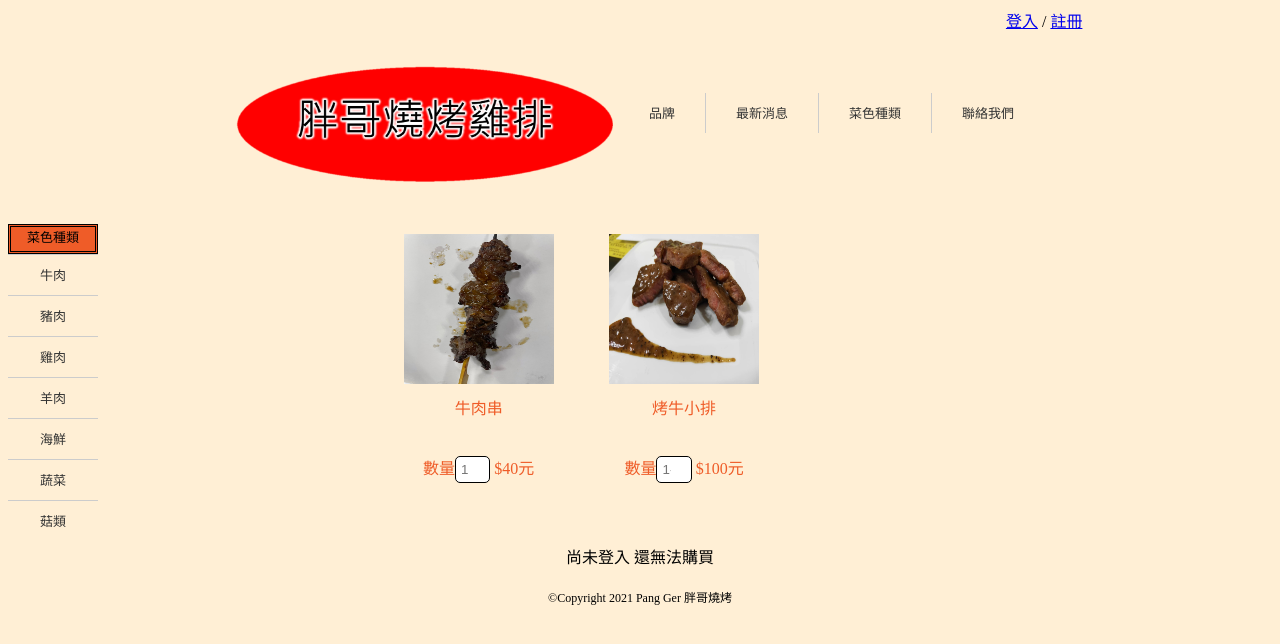
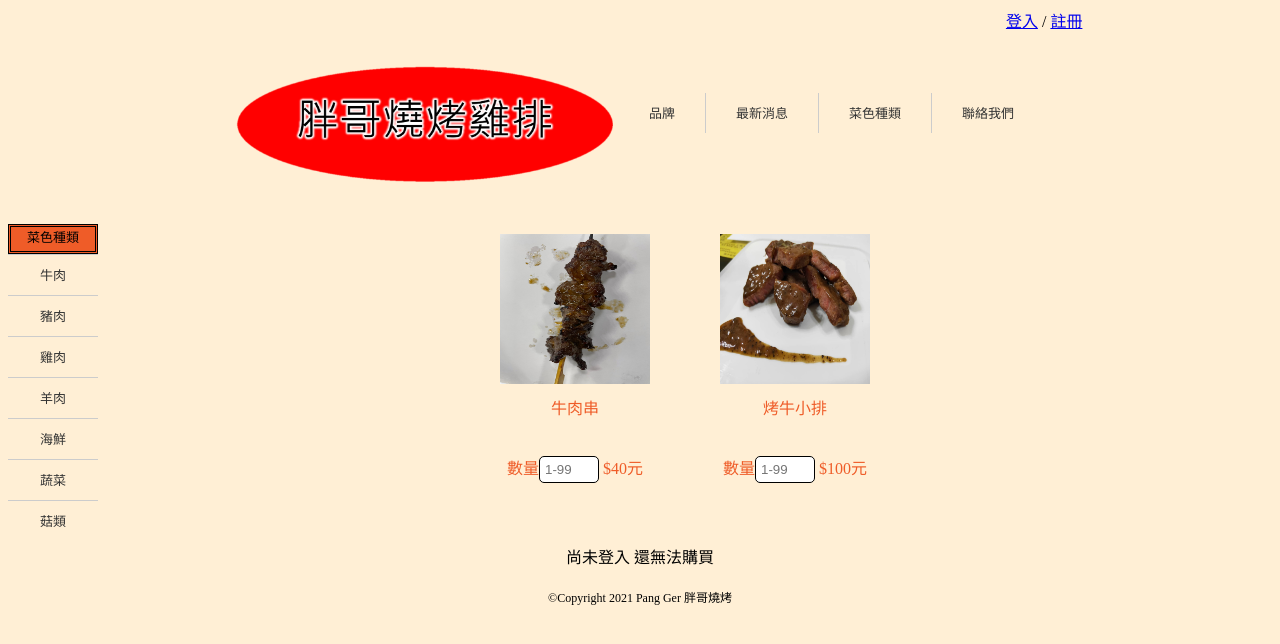
Before and after one commit to D1074181058/bran-vue, a Django app: page /dish/beef/ in a window 1280 px wide. Shown: the top 644 px of the page. Run offline with Django 3.2, Linux system fonts and the light colour scheme; data comes from the database, SQL or seed files in the repository.

Commit message:
no message

```diff
--- a/static/css/style2.css
+++ b/static/css/style2.css
@@ -82,13 +82,13 @@
 }
 
 .food {
-    width:30%;
+    width:200px;
     display: flex;
     flex-direction: column;
     align-items: center;
 }
 .food div input{
-    width: 19%;
+    width: 60px;
 }
 
 
--- a/templates/dish/dish_base.html
+++ b/templates/dish/dish_base.html
@@ -26,7 +26,7 @@
         </li>
     </ul>
     <div class="item"
-         style="overflow-y:scroll;display: flex;justify-content: center;align-items: flex-start;max-width: 1080px;">
+         style="overflow-y:scroll;display: flex;justify-content: center;align-items: flex-start;max-width: 55%">
         <form method="POST" name="form_name">
             {% block content_dish %} {% endblock %}
         </form>
```
